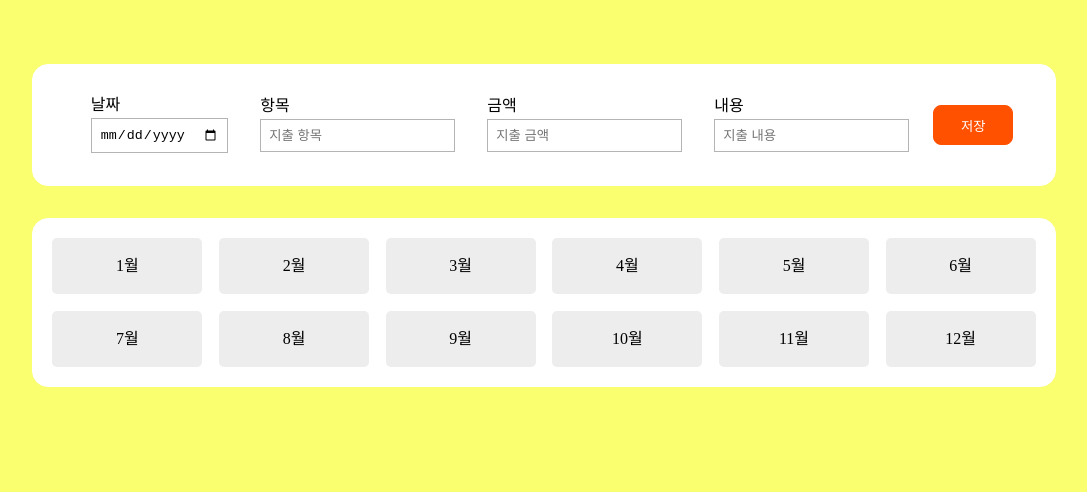
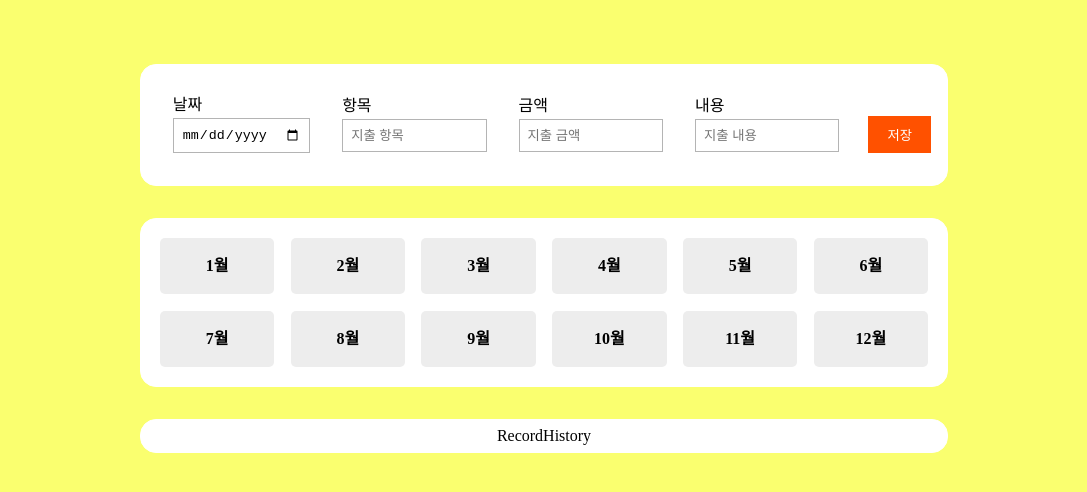
Before and after one commit to JEON-SEUNGBHIN/accountbook, a React (Vite) app: page / in a window 1280 px wide. Shown: the top 492 px of the page, without its empty margins (96-1183 px from the left). Built offline with nearby package versions, Linux system fonts and the light colour scheme.

Commit message:
RecordForm 완료

```diff
--- a/src/App.css
+++ b/src/App.css
@@ -1,5 +1,5 @@
 #root {
-  max-width: 1280px;
+  max-width: 100%;
   margin: 0 auto;
   padding: 2rem;
   text-align: center;
--- a/src/App.jsx
+++ b/src/App.jsx
@@ -4,28 +4,37 @@ import styled from "styled-components";
 import GlobalStyles from "./components/GlobalStyles";
 import RecordForm from "./components/RecordForm";
 import Months from "./components/Months";
+import RecordHistory from "./components/RecordHistory";
 
 function App() {
+  const [spends, setSpends] = useState([]);
+
   return (
     <>
       <GlobalStyles />
       <InStBox>
-        <RecordForm />
+        <RecordForm spends={spends} setSpends={setSpends} />
       </InStBox>
       <InStBox>
         <Months />
+      </InStBox>
+      <InStBox>
+        <RecordHistory/>
       </InStBox>
     </>
   );
 }
 
 const InStBox = styled.div`
+  width: 65%;
   background-color: white;
-  margin: 2rem 6rem;
+  margin: 2rem auto;
   border: 1px solid white;
   border-radius: 1rem;
   padding: 0.5rem;
   display: flex;
+  justify-content: center;
+  align-items: center;
 `;
 
 export default App;
--- a/src/components/Months.jsx
+++ b/src/components/Months.jsx
@@ -44,6 +44,7 @@ const MonthBox = styled.div`
   background-color: #ededed;
   padding: 20px;
   border-radius: 5px;
+  font-weight: bold;
   cursor: pointer; /* 클릭 가능한 커서 설정 */
 `;
 
--- a/src/components/RecordForm.jsx
+++ b/src/components/RecordForm.jsx
@@ -1,29 +1,68 @@
 import React, { useState } from "react";
 import styled from "styled-components";
+import { v4 as uuidv4 } from "uuid";
 
-const RecordForm = () => {
+const RecordForm = ({ spends, setSpends }) => {
   const [date, setDate] = useState("");
   const [category, setCategory] = useState("");
-  const [amount, setAmount] = useState(0);
+  const [amount, setAmount] = useState("");
   const [content, setContent] = useState("");
 
+  const addSpends = (e) => {
+    e.preventDefault();
+    if (!date || !category || !amount || !content) {
+      alert("항목을 모두 채워주세요!!");
+      return;
+    }
+
+    const recordId = {
+      id: uuidv4(),
+      date,
+      category,
+      amount,
+      content,
+    };
+
+    setSpends([...spends, recordId]);
+
+    setDate("");
+    setCategory("");
+    setAmount("");
+    setContent("");
+  };
+
   return (
-    <StyledForm>
+    <StyledForm onSubmit={addSpends}>
       <StyledFormGroup>
         날짜
-        <StyledInput type="date" />
+        <StyledInput
+          type="date"
+          value={date}
+          onChange={(e) => setDate(e.target.value)} />
       </StyledFormGroup>
       <StyledFormGroup>
         항목
-        <StyledInput type="text" placeholder="지출 항목" />
+        <StyledInput
+          type="text"
+          placeholder="지출 항목"
+          value={category}
+          onChange={(e) => setCategory(e.target.value)}/>
       </StyledFormGroup>
       <StyledFormGroup>
         금액
-        <StyledInput type="text" placeholder="지출 금액" />
+        <StyledInput
+          type="text"
+          placeholder="지출 금액"
+          value={amount}
+          onChange={(e) => setAmount(e.target.value)}/>
       </StyledFormGroup>
       <StyledFormGroup>
         내용
-        <StyledInput type="text" placeholder="지출 내용" />
+        <StyledInput
+          type="text"
+          placeholder="지출 내용"
+          value={content}
+          onChange={(e) => setContent(e.target.value)}/>
       </StyledFormGroup>
       <StyledBtn type="submit">저장</StyledBtn>
     </StyledForm>
@@ -55,12 +94,12 @@ const StyledInput = styled.input`
 
 const StyledBtn = styled.button`
   width: 5rem;
-  height: 2.5rem;
-  margin-left: 0.5rem;
+  height: 2.3rem;
+  margin-left: 0.8rem;
+  margin-top: 1.2rem;
   color: white;
   background-color: #ff5100;
   border: 1px solid #ff5100;
-  border-radius: 0.5rem;
   cursor: pointer;
 `;
 
--- a/src/components/RecordHistory.jsx
+++ b/src/components/RecordHistory.jsx
@@ -1,4 +1,5 @@
 import React from 'react'
+import styled from 'styled-components'
 
 const RecordHistory = () => {
   return (
@@ -6,4 +7,8 @@ const RecordHistory = () => {
   )
 }
 
+const HistoryStyle = styled.div`
+
+`
+
 export default RecordHistory
--- a/src/components/Total.jsx
+++ b/src/components/Total.jsx
@@ -7,7 +7,7 @@ const Total = () => {
   )
 }
 
-const TotalStyl = styled.div`
+const TotalStyle = styled.div`
 
 `
 
```
